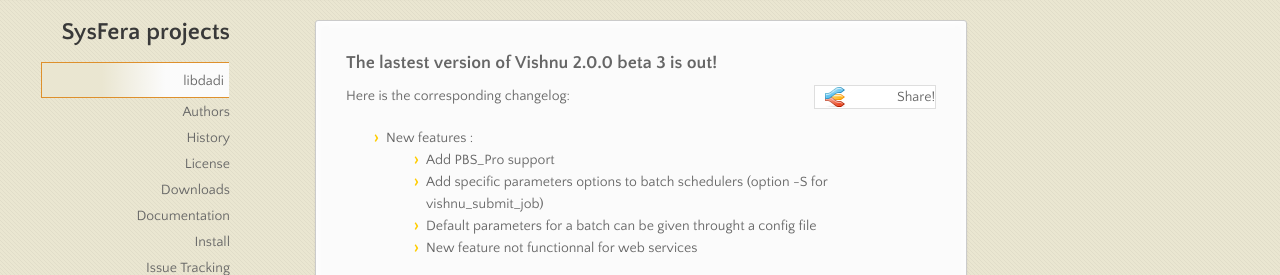
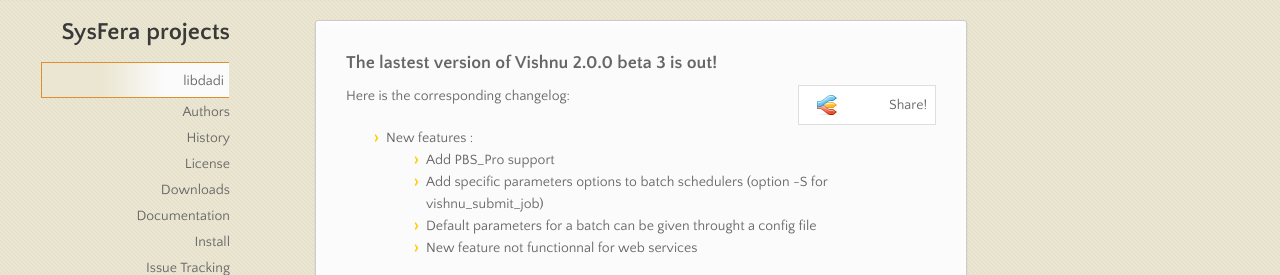
Before and after one commit to dloureiro/sysfera.github.com, a Jekyll site: the page built from _posts/2012-11-09-Vishnu_v2.0.0beta3_is_out.html, in a window 1280 px wide. Shown: the part 170-445 px from the top of the page. Built offline with Jekyll 4.4.1, drawn with Linux system fonts in a browser that asks for light colours; nearby versions of some CDN libraries; Markdown is read by kramdown in place of the engine named in the settings; comment, search, counter and statistics services are not loaded.

Commit message:
correction

```diff
--- a/stylesheets/styles.css
+++ b/stylesheets/styles.css
@@ -1035,12 +1035,14 @@
 	text-align:right;
 	right:30px;
 	border:solid 1px #DEDEDE;
-	background:white url(/images/arrow-branch-byr-24.png) 8px no-repeat;;
+	background:white;
+	padding:8px;
 }
 
 .post-sharing span{
 	display:block;
 	width:120px;
+	background:white url(/images/arrow-branch-byr-24.png) 8px no-repeat;
 }
 
 .post-sharing ul{
```
